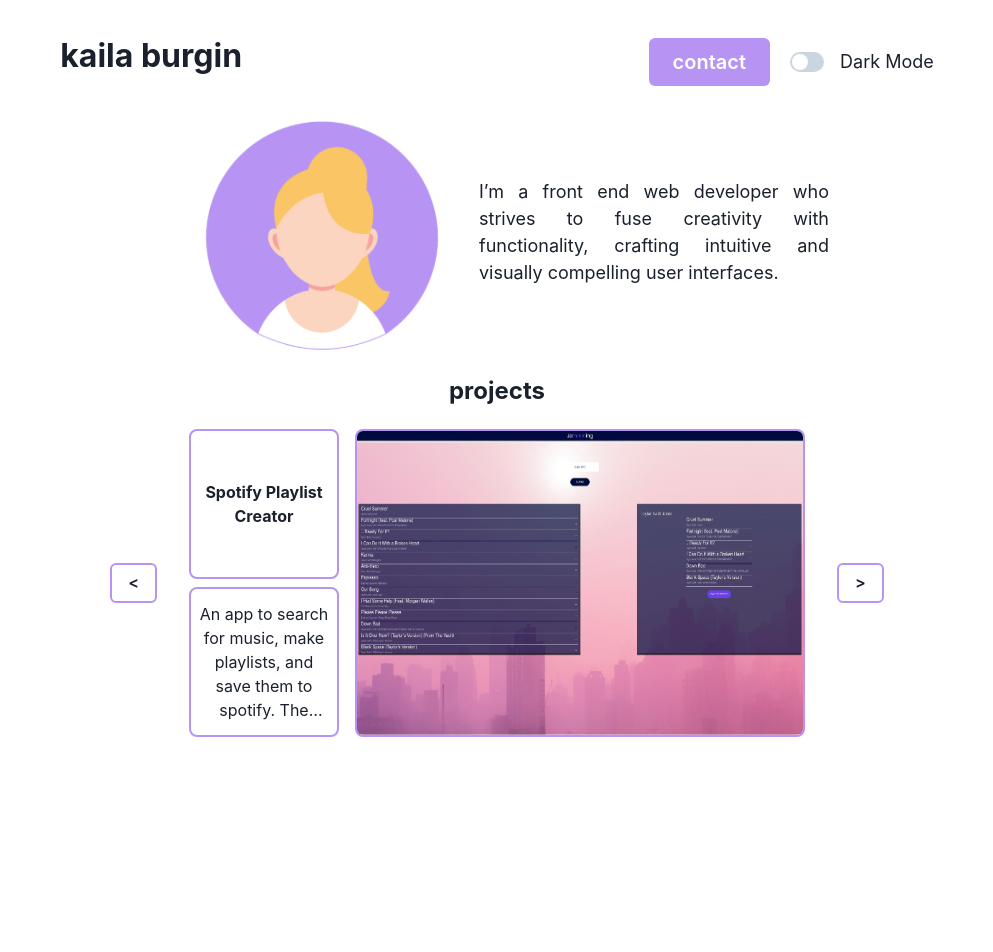
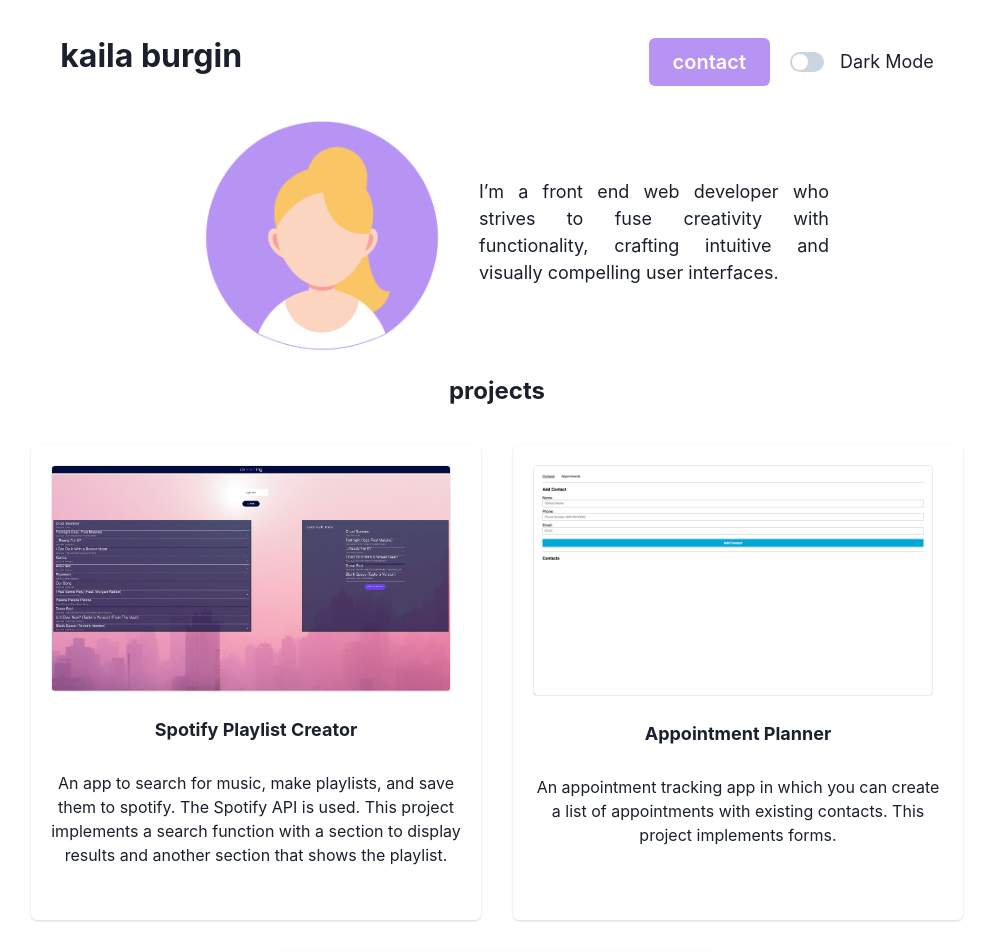
Before and after one commit to kailaburgin/portfolio, a React (Vite) app: page / in a window 1280 px wide. Shown: the top 952 px of the page, without its empty margins (143-1136 px from the left). Before the commit the page ends 800 px from the top, so only its background shows below. Built offline with nearby package versions, Linux system fonts and the light colour scheme.

Commit message:
project cards rendering from data array mapping

```diff
--- a/src/components/Projects.jsx
+++ b/src/components/Projects.jsx
@@ -2,18 +2,16 @@ import React from "react";
 import {
   Text,
   Hide,
-  Heading,
-  Card,
-  CardBody,
   Button,
-  CardFooter,
-  Divider,
   Flex,
   Box,
   VStack,
-  HStack,
   Image,
-  Img,
+  Card,
+  CardHeader,
+  CardBody,
+  Divider,
+  CardFooter,
 } from "@chakra-ui/react";
 import obj_projects from "./projectData";
 
@@ -25,11 +23,11 @@ const Projects = () => {
           projects
         </Text>
       </Box>
-      <Flex justifyContent="center" alignItems="center">
-        <Button border="solid 2px #B794F4" bg="white" mr="32px">
+      <Flex justifyContent="center" alignItems="center" wrap="wrap">
+        {/* <Button bg="purple.300" color="white" mr="32px">
           {"<"}
-        </Button>
-        <Flex justifyContent="center">
+        </Button> */}
+        {/* <Flex justifyContent="center">
         <Hide breakpoint="(max-width: 763px)">
             <VStack mr={4}>
               <Flex
@@ -55,24 +53,47 @@ const Projects = () => {
                 </Text>
               </Flex>
             </VStack>
-          </Hide>
-          <Box
-            border="solid 2px #B794F4"
+          </Hide> */}
+        {obj_projects.map((proj) => (
+          <Card m={4}>
+            <CardBody w="450px" minH="475px">
+              <Image
+                src={proj.picture}
+                overflow="hidden"
+                minH="100%"
+                w="400px"
+                borderRadius="4px"
+                border="solid 1px RGBA(0, 0, 0, 0.08)"
+              />
+              <VStack mt="4px">
+                <CardHeader fontSize="18px" as="b">
+                  {proj.name}
+                </CardHeader>
+                <Text>{proj.description}</Text>
+              </VStack>
+            </CardBody>
+          </Card>
+        ))}
+        {/* <Box
+          // border="solid 2px #B794F4"
           borderRadius="8px"
           h="308px"
-            w="450px"
+          w="650px"
         >
           <Image
             src={obj_projects.spotify.picture}
             overflow="hidden"
             minH="100%"
-              borderRadius="6px"
+            borderRadius="8px"
           />
-          </Box>
-        </Flex>
-        <Button border="solid 2px #B794F4" bg="white" ml="32px">
+          <Text mt="-40px">
+            {obj_projects.spotify.name}
+          </Text>
+        </Box> */}
+        {/* </Flex> */}
+        {/* <Button bg="purple.300" color="white" ml="32px">
           {">"}
-        </Button>
+        </Button> */}
       </Flex>
     </Box>
   );
--- a/src/components/projectData.js
+++ b/src/components/projectData.js
@@ -1,47 +1,46 @@
-const obj_projects = {
-  spotify: {
+// const obj_projects = {
+//   spotify: {
+//     name: "Spotify Playlist Creator",
+//     description:
+//       "An app to search for music, make playlists, and save them to spotify. The Spotify API is used. This project implements a search function with a section to display results and another section that shows the playlist.",
+//     picture: "../../public/spotify.jpg",
+//   },
+//   appointments: {
+//     name: "Appointment Planner",
+//     description:
+//       "An appointment tracking app in which you can create a list of appointments with existing contacts. This project implements forms.",
+//     picture: "../",
+//   },
+//   videogame: {
+//     name: "Video Game Discovery",
+//     description:
+//       "A video game search app that displays the artwork, name, platforms, and ratings for each game. The Rawg.io database API is used. This project implements a search bar, sorting filters, and a dark mode switch.",
+//     picture: "../",
+//   },
+// };
+
+const obj_projects = [
+  {
     name: "Spotify Playlist Creator",
     description:
       "An app to search for music, make playlists, and save them to spotify. The Spotify API is used. This project implements a search function with a section to display results and another section that shows the playlist.",
     picture: "../../public/spotify.jpg",
+    skills: "javascript, react",
   },
-  appointments: {
+  {
     name: "Appointment Planner",
     description:
       "An appointment tracking app in which you can create a list of appointments with existing contacts. This project implements forms.",
-    picture: "../",
+    picture: "../../public/appointments.jpg",
+    skills: "html, css, forms",
   },
-  videogame: {
+  {
     name: "Video Game Discovery",
     description:
       "A video game search app that displays the artwork, name, platforms, and ratings for each game. The Rawg.io database API is used. This project implements a search bar, sorting filters, and a dark mode switch.",
-    picture: "../",
+    picture: "../../public/games.jpg",
+    skills: "typescript, react",
   },
-};
-
-// const obj_projects = {
-//   content: {
-//     body: [
-//       {
-//         name: "Spotify Playlist Creator",
-//         description:
-//           "An app to search for music, make playlists, and save them to spotify. The Spotify API is used. This project implements a search function with a section to display results and another section that shows the playlist.",
-//         picture: "../../public/spotify.jpg",
-//       },
-//       {
-//         name: "Appointment Planner",
-//         description:
-//           "An appointment tracking app in which you can create a list of appointments with existing contacts. This project implements forms.",
-//         picture: "../",
-//       },
-//       {
-//         name: "Video Game Discovery",
-//         description:
-//           "A video game search app that displays the artwork, name, platforms, and ratings for each game. The Rawg.io database API is used. This project implements a search bar, sorting filters, and a dark mode switch.",
-//         picture: "../",
-//       },
-//     ],
-//   },
-// };
+];
 
 export default obj_projects;
```
Also changed, not shown: src/components/ProjectCard.jsx (added, +17 -0 lines), src/components/ProjectCardContainer.jsx (added, +16 -0 lines), public/appointments.jpg (added), public/games.jpg (added). Lines whose indentation alone changed are shown as unchanged.
